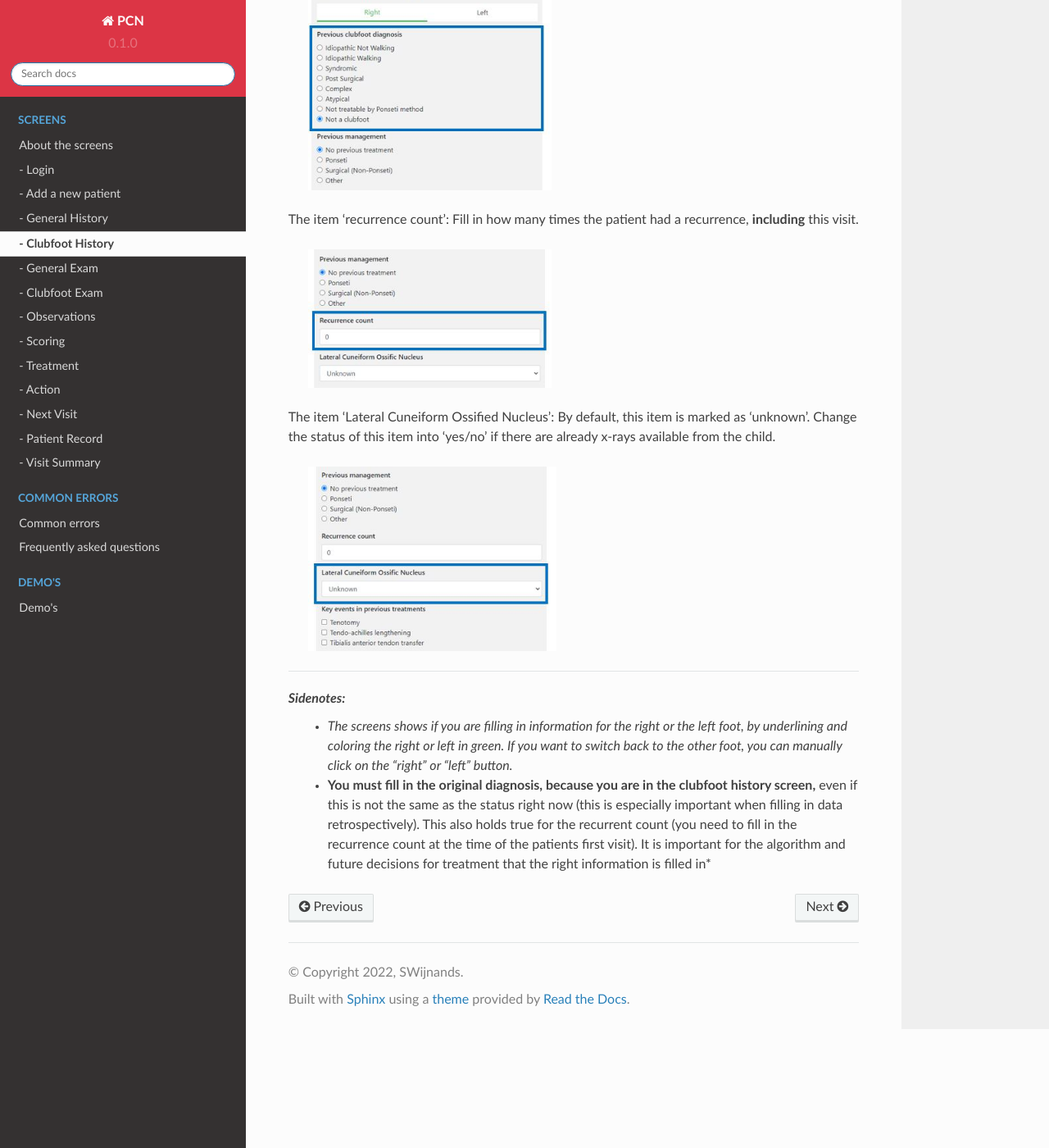
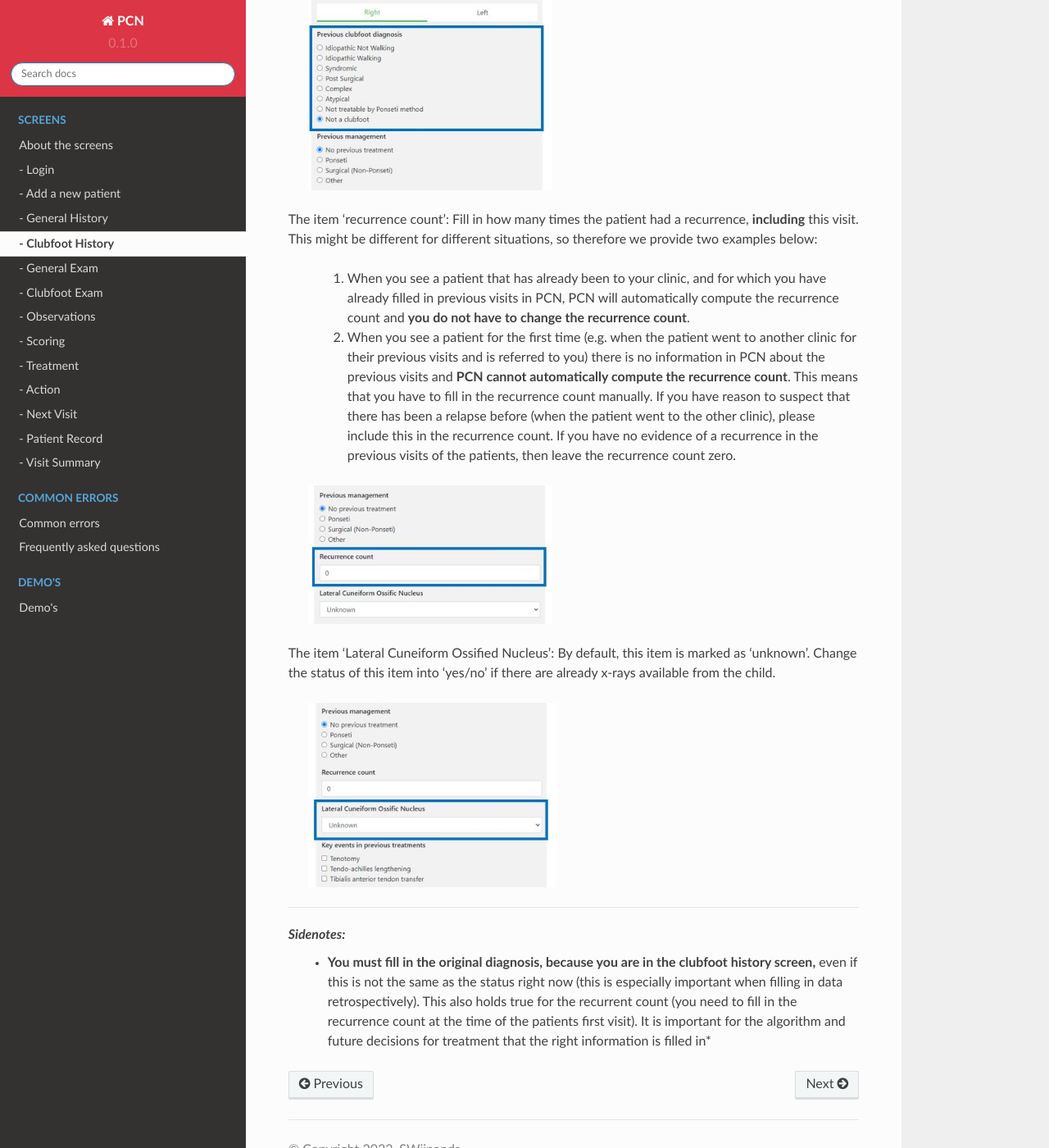
Before and after one commit to SWijnands01/PCN, a Sphinx documentation site: the page built from docs/source/ClubfootHistoryScreen.rst, in a window 1280 px wide and 1400 px high, scrolled down 2091 px. Shown: the whole window at 82% size. Built offline with Sphinx 7.4.7 and the Read the Docs theme 2.0.0, drawn with Linux system fonts in a browser that asks for light colours.

Commit message:
Update ClubfootHistoryScreen.rst

```diff
--- a/docs/source/ClubfootHistoryScreen.rst
+++ b/docs/source/ClubfootHistoryScreen.rst
@@ -38,7 +38,10 @@ The item 'previous clubfoot diagnosis'. Make sure you fill in the correct diagno
    :scale: 80 %
 
 
-The item 'recurrence count': Fill in how many times the patient had a recurrence, **including** this visit.
+The item 'recurrence count': Fill in how many times the patient had a recurrence, **including** this visit. This might be different for different situations, so therefore we provide two examples below:
+
+   1. When you see a patient that has already been to your clinic, and for which you have already filled in previous visits in PCN, PCN will automatically compute the recurrence count and **you do not have to change the recurrence count**.
+   2. When you see a patient for the first time (e.g. when the patient went to another clinic for their previous visits and is referred to you) there is no information in PCN about the previous visits and **PCN cannot automatically compute the recurrence count**. This means that you have to fill in the recurrence count manually. If you have reason to suspect that there has been a relapse before (when the patient went to the other clinic), please include this in the recurrence count. If you have no evidence of a recurrence in the previous visits of the patients, then leave the recurrence count zero.
 
   .. image:: images/ClubfootHistory_3.JPG
    :scale: 80 %
@@ -53,5 +56,4 @@ The item 'Lateral Cuneiform Ossified Nucleus': By default, this item is marked a
 ----
 
 *Sidenotes:*
-   - *The screens shows if you are filling in information for the right or the left foot, by underlining and coloring the right or left in green. If you want to switch back to the other foot, you can manually click on the “right” or “left” button.*
    - **You  must fill in the original diagnosis, because you are in the clubfoot history screen,** even if this is not the same as the status right now (this is especially important when filling in data retrospectively). This also holds true for the recurrent count (you need to fill in the recurrence count at the time of the patients first visit). It is important for the    algorithm and future decisions for treatment that the right information is filled in*
```
